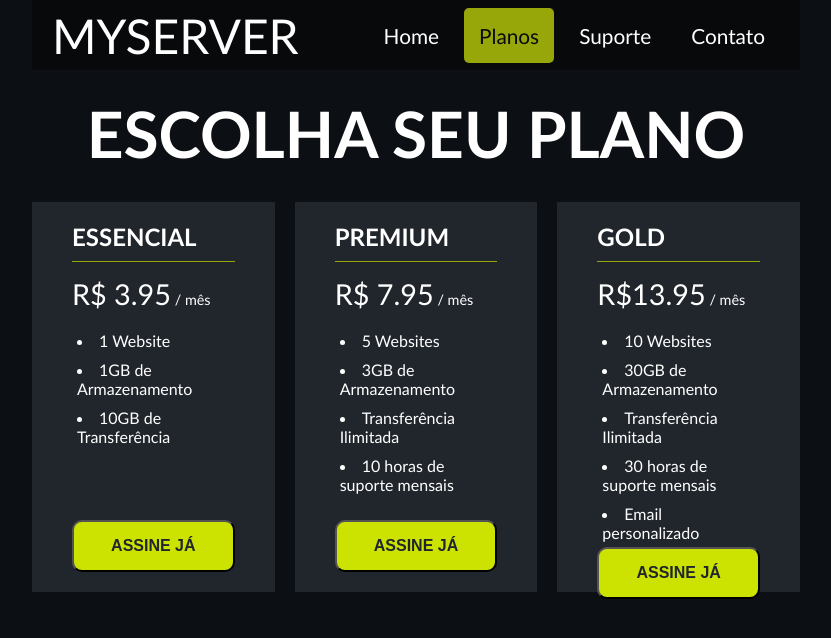
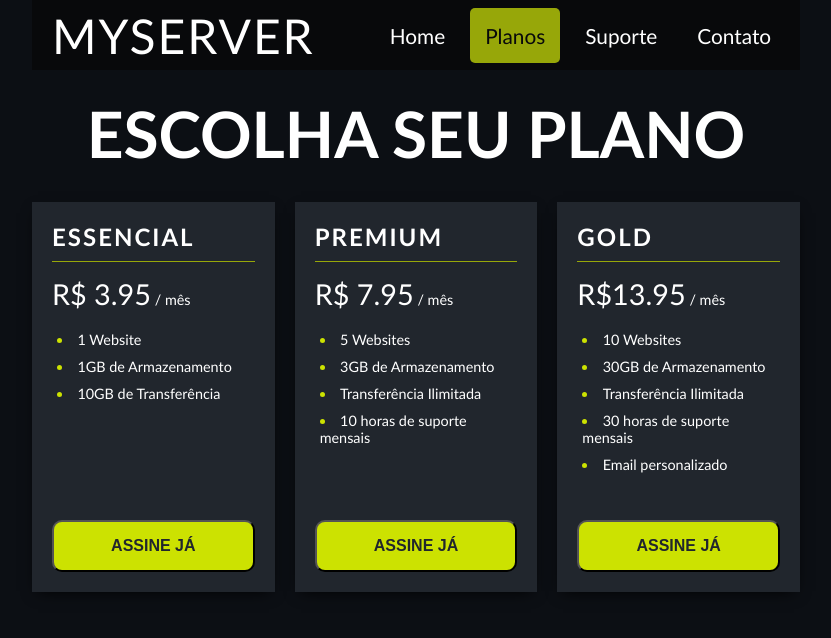
Before and after one commit to GstvSV/Planos, a plain HTML site: page index.html in a window 1280 px wide. Shown: the whole page, without its empty margins (224-1055 px from the left). Drawn offline with Linux system fonts and the light colour scheme.

Commit message:
Update style.css

```diff
--- a/src/css/style.css
+++ b/src/css/style.css
@@ -26,6 +26,7 @@ body{
     font-size: 3em;
     margin: 20px;
     text-transform: uppercase;
+    letter-spacing: 2px;
 }
 
 .menu{
@@ -84,7 +85,8 @@ main h1{
     display: flex;
     flex-direction: column;
     justify-content: space-between;
-    padding: 20px 40px 20px;
+    padding: 20px;
+    box-shadow: 0 5px 15px -6px black;
 }
 
 .conteudo{
@@ -107,6 +109,11 @@ main h1{
 
 .conteudo li{
     padding: 5px;
+    font-size: 0.9em;
+}
+
+.conteudo li::marker{
+    color: #CCE201;
 }
 
 .card h3{
@@ -117,6 +124,7 @@ main h1{
     text-transform: uppercase;
     text-align: left;
     border-bottom: 1px solid #97A709;
+    letter-spacing: 2px;
 }
 
 .subs{
@@ -133,4 +141,5 @@ main h1{
 .subs:hover{
     background-color: #0C0F14;
     color: #CCE201;
+    outline: 1px solid #CCE201;
 }
```
